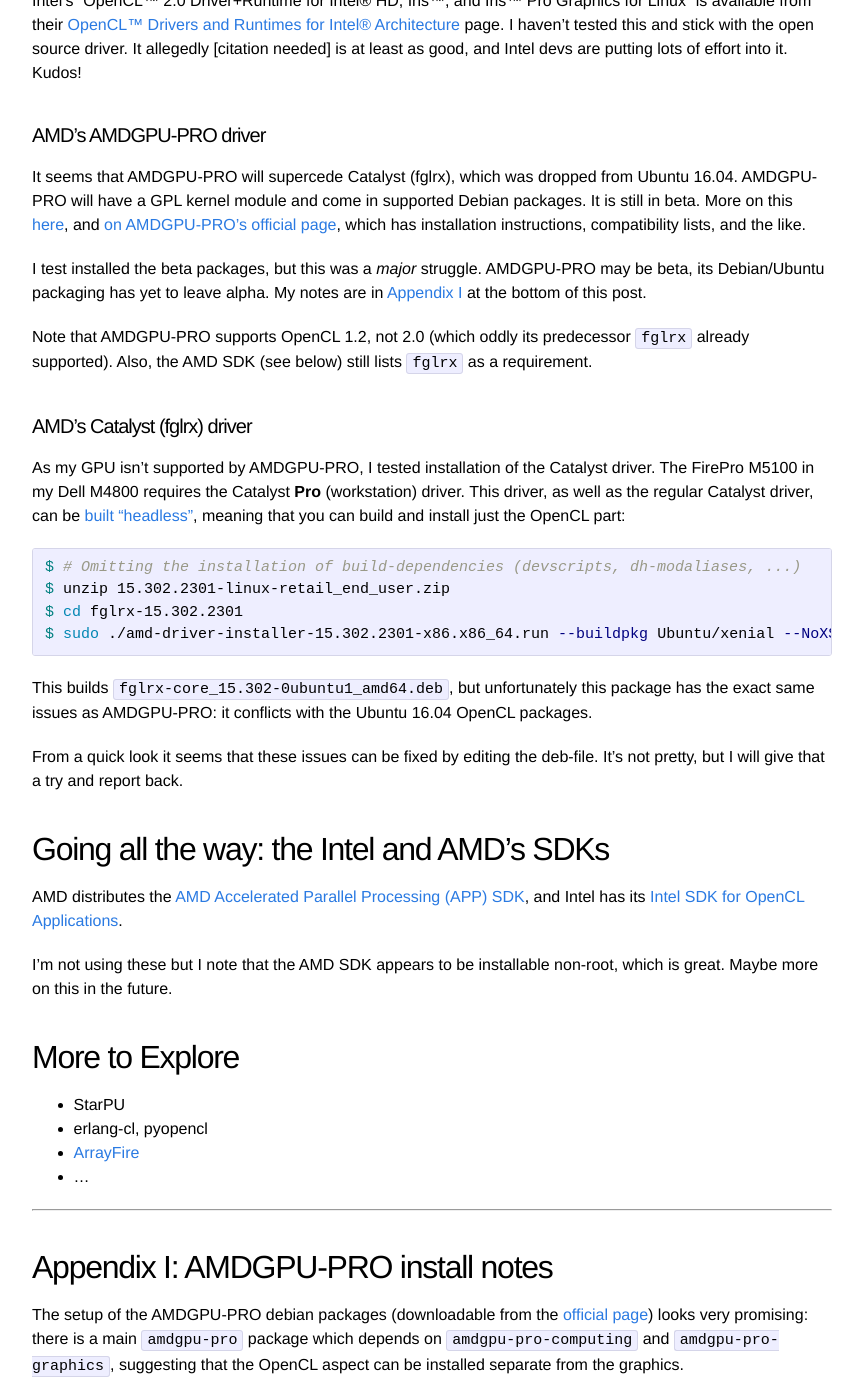
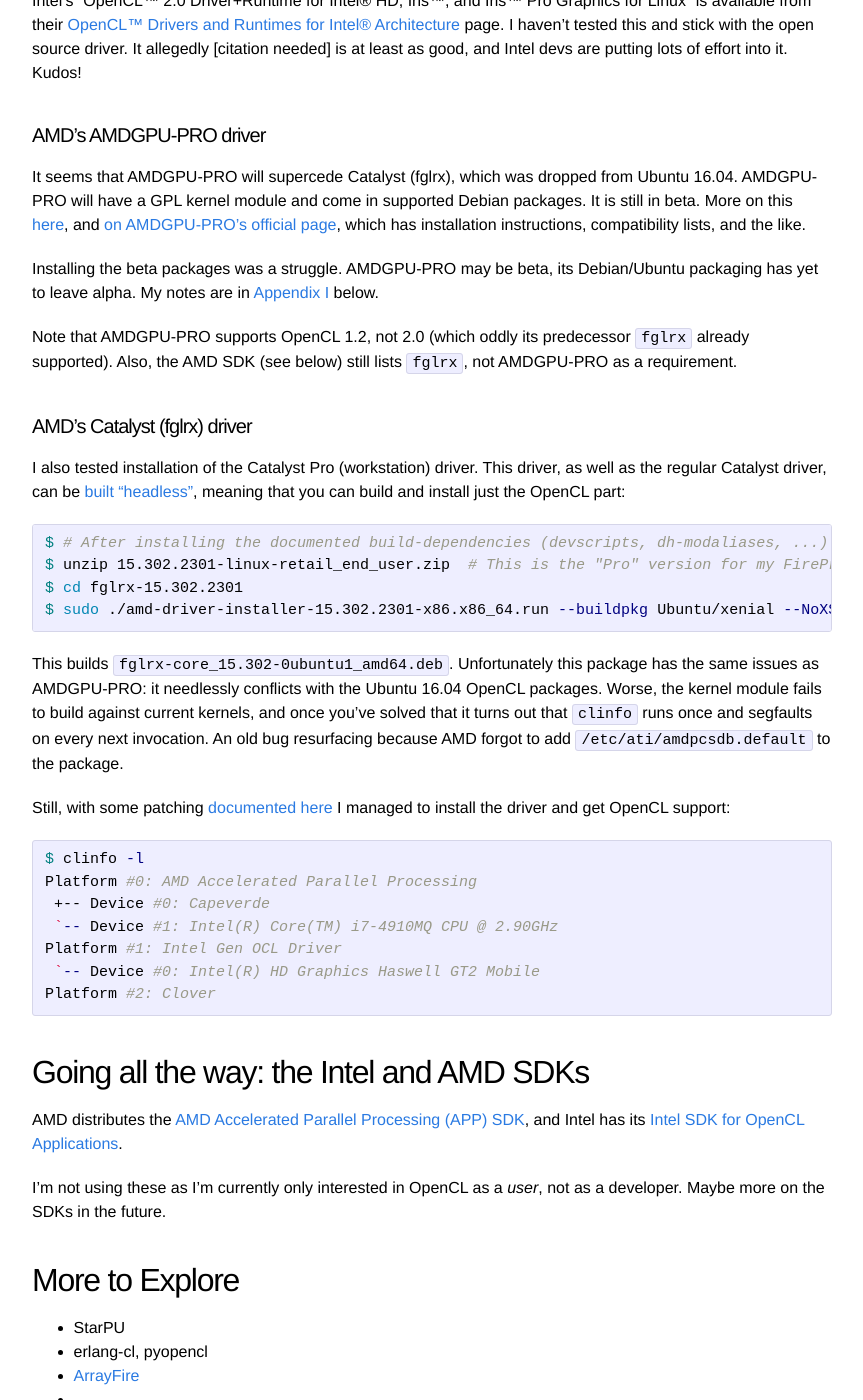
Before and after one commit to zwets/zwets.github.io, a Jekyll site: the page built from _posts/2016-08-18-opencl-on-a-dual-graphics-dell-m4800.md, in a window 1280 px wide and 1400 px high, scrolled down 6319 px. Shown: the whole window, without its empty margins (208-1071 px from the left). Built offline with Jekyll 4.4.1, drawn with Linux system fonts in a browser that asks for light colours; some of the changed text lies outside the part shown.

Commit message:
Split out the patches.

````diff
--- a/_posts/2016-08-18-opencl-on-a-dual-graphics-dell-m4800.md
+++ b/_posts/2016-08-18-opencl-on-a-dual-graphics-dell-m4800.md
@@ -320,44 +320,57 @@
 [on AMDGPU-PRO's official page](http://support.amd.com/en-us/kb-articles/Pages/AMD-Radeon-GPU-PRO-Linux-Beta-Driver%e2%80%93Release-Notes.aspx),
 which has installation instructions, compatibility lists, and the like.
 
-I test installed the beta packages, but this was a *major* struggle.  AMDGPU-PRO may be beta,
-its Debian/Ubuntu packaging has yet to leave alpha.  My notes are in
-[Appendix I](#appendix-i-amdgpu-pro-install-notes) at the bottom of this post.
+Installing the beta packages was a struggle.  AMDGPU-PRO may be beta, its Debian/Ubuntu
+packaging has yet to leave alpha.  My notes are in
+[Appendix I](#appendix-i-amdgpu-pro-install-notes) below.
 
 Note that AMDGPU-PRO supports OpenCL 1.2, not 2.0 (which oddly its predecessor `fglrx` already
-supported).  Also, the AMD SDK (see below) still lists `fglrx` as a requirement.
+supported).  Also, the AMD SDK (see below) still lists `fglrx`, not AMDGPU-PRO as a requirement.
 
 #### AMD's Catalyst (fglrx) driver
 
-As my GPU isn't supported by AMDGPU-PRO, I tested installation of the Catalyst driver.
-The FirePro M5100 in my Dell M4800 requires the Catalyst **Pro** (workstation) driver.
-This driver, as well as the regular Catalyst driver, can be
+I also tested installation of the Catalyst Pro (workstation) driver.  This driver, as well as
+the regular Catalyst driver, can be
 [built "headless"](http://support.amd.com/en-us/kb-articles/Pages/XServerLessDriver.aspx),
 meaning that you can build and install just the OpenCL part:
 
 ```bash
-$ # Omitting the installation of build-dependencies (devscripts, dh-modaliases, ...)
-$ unzip 15.302.2301-linux-retail_end_user.zip
+$ # After installing the documented build-dependencies (devscripts, dh-modaliases, ...)
+$ unzip 15.302.2301-linux-retail_end_user.zip  # This is the "Pro" version for my FirePro, YMMV
 $ cd fglrx-15.302.2301
 $ sudo ./amd-driver-installer-15.302.2301-x86.x86_64.run --buildpkg Ubuntu/xenial --NoXServer
 ```
 
-This builds `fglrx-core_15.302-0ubuntu1_amd64.deb`, but unfortunately this package has the
-exact same issues as AMDGPU-PRO: it conflicts with the Ubuntu 16.04 OpenCL packages.
+This builds `fglrx-core_15.302-0ubuntu1_amd64.deb`.  Unfortunately this package has the
+same issues as AMDGPU-PRO: it needlessly conflicts with the Ubuntu 16.04 OpenCL packages.
+Worse, the kernel module fails to build against current kernels, and once you've solved that
+it turns out that `clinfo` runs once and segfaults on every next invocation.  An old bug
+resurfacing because AMD forgot to add `/etc/ati/amdpcsdb.default` to the package.
 
-From a quick look it seems that these issues can be fixed by editing the deb-file.  It's not
-pretty, but I will give that a try and report back.
+Still, with some patching [documented here](https://github.com/zwets/amd-opencl-patches)
+I managed to install the driver and get OpenCL support:
+
+```bash
+$ clinfo -l
+Platform #0: AMD Accelerated Parallel Processing
+ +-- Device #0: Capeverde
+ `-- Device #1: Intel(R) Core(TM) i7-4910MQ CPU @ 2.90GHz
+Platform #1: Intel Gen OCL Driver
+ `-- Device #0: Intel(R) HD Graphics Haswell GT2 Mobile
+Platform #2: Clover
+```
 
 
-## Going all the way: the Intel and AMD's SDKs
+## Going all the way: the Intel and AMD SDKs
 
 AMD distributes the
 [AMD Accelerated Parallel Processing (APP) SDK](http://developer.amd.com/tools-and-sdks/opencl-zone/amd-accelerated-parallel-processing-app-sdk/),
 and Intel has its
 [Intel SDK for OpenCL Applications](https://software.intel.com/en-us/articles/opencl-drivers).
 
-I'm not using these but I note that the AMD SDK appears to be installable non-root, which is
-great.  Maybe more on this in the future.
+I'm not using these as I'm currently only interested in OpenCL as a *user*, not as a developer.
+Maybe more on the SDKs in the future.
+
 
 ## More to Explore
 
@@ -370,10 +383,10 @@
 
 ## Appendix I: AMDGPU-PRO install notes
 
-The setup of the AMDGPU-PRO debian packages (downloadable from the
+The organisation of the AMDGPU-PRO debian packages (downloadable from the
 [official page](http://support.amd.com/en-us/kb-articles/Pages/AMD-Radeon-GPU-PRO-Linux-Beta-Driver%e2%80%93Release-Notes.aspx))
-looks very promising: there is a main `amdgpu-pro` package which depends on `amdgpu-pro-computing` and
-`amdgpu-pro-graphics`, suggesting that the OpenCL aspect can be installed separate from the graphics.
+is promising: there is a main `amdgpu-pro` package which depends on `amdgpu-pro-computing`
+and `amdgpu-pro-graphics`, separating the headless from the gamers.
 
 However AMD need to fix the packaging before AMDGPU-PRO can leave beta.  Currently (release 16.30.3-315407)
 the packages conflict (without declaring 'Conflicts') with packages in Ubuntu 16.04 and so fail halfway
@@ -412,16 +425,15 @@
   *runtime* library `ocl-icl-libopencl1`, as the `-dev` package is a *build* dependency.
 
 * `amdgpu-pro-opencl-icd` is missing the `/etc/ld.so.conf.d/amdgpu.conf` file.  This file is provided
-by `amdgpu-pro-core`.  That would be fine except that the `core` package also blacklists the `radeon`
-driver (as described [above](#amd-s-cpu-driver)) , which it shouldn't because this prevents non-GPU
-installs.
+by `amdgpu-pro-core`, which however also blacklists the `radeon` driver
+(as described [above](#amd-s-cpu-driver)).  This makes it impossible to do a 'CPU-only' install.
 
 **Solution:**
 
   * Move the `ld.so.conf.d/amdgpu.conf` to package `amdgpu-pro-opencl-icd` as it should be installed
-  together with the libraries in that package.
-  * Move the `/etc/modprobe.d/blacklist-radeon` to (a depends of) the `amdgpu-pro-graphics` package.
-
+  together with the libraries in that package.  Installing that package provide OpenCL CPU support.
+  * Create a new `amdgpu-pro-opencl-gpu-icd` package, and make that (as well as `amdgpu-pro-graphics`)
+  depend on the `core` package which has the driver and the radeon blacklist.
 
 
 ###### Footnotes
````
Also changed, not shown: other parts of _posts/2016-08-18-opencl-on-a-dual-graphics-dell-m4800.md (+1 -1 lines).
